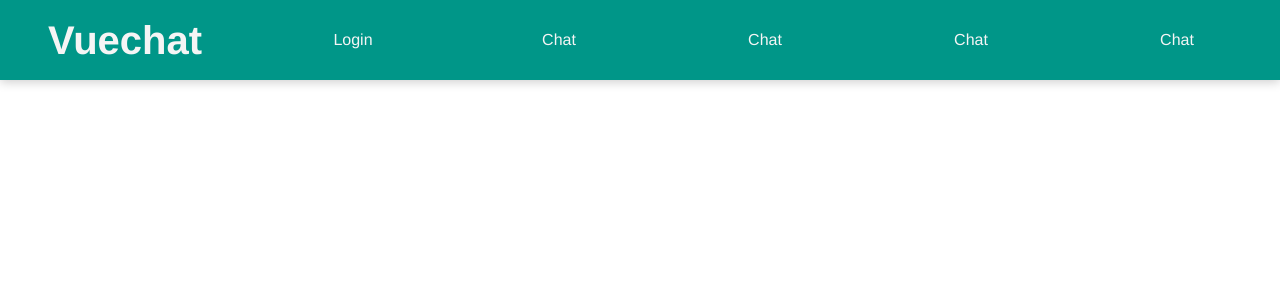
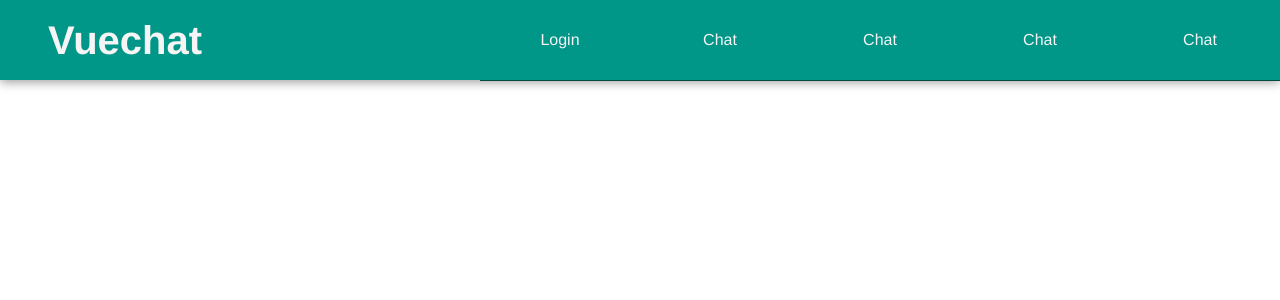
Before and after one commit to mayomayo25/vue-chat, a Vue app: page / in a window 1280 px wide. Shown: the top 300 px of the page. Built offline with nearby package versions, Linux system fonts and the light colour scheme.

Commit message:
グローバルナビゲーションの大まかなデザイン作成

```diff
--- a/src/App.vue
+++ b/src/App.vue
@@ -39,7 +39,7 @@ export default {
 .shadow-normal
   box-shadow 0 2px 5px rgba(0,0,0,0.26)
 .shadow-deep
-  box-shadow 0 2px 10px rgba(0,0,0,.2)
+  box-shadow 0 2px 10px rgba(0,0,0,.4)
 
 .ripple
   position relative
--- a/src/components/GlobalHeader.vue
+++ b/src/components/GlobalHeader.vue
@@ -3,23 +3,30 @@
     router-link.site-title(tag="h1" id="nav_home" to="/")
       a.site-title--link Vuechat
     nav.nav
-      ul.nav-list
-        router-link.nav-list-item.ripple(tag="li" id="nav_login" to="/login" v-on:click.native="rippleEffect")
+      ul.nav-list(v-bind:class='{active:isActive}')
+        router-link.nav-list-item.ripple(tag="li" id="nav_login" to="/login" v-on:click.native="rippleEffect,isActive=!isActive")
           a.nav-list-item--link Login
-        router-link.nav-list-item.ripple(tag="li" id="nav_1th" to="/ChatUserCreateMain" v-on:click.native="rippleEffect")
+        router-link.nav-list-item.ripple(tag="li" id="nav_1th" to="/ChatUserCreateMain" v-on:click.native="rippleEffect,isActive=!isActive")
           a.nav-list-item--link Chat
-        router-link.nav-list-item.ripple(tag="li" id="nav_2th" to="/ChatUserCreateMain" v-on:click.native="rippleEffect")
+        router-link.nav-list-item.ripple(tag="li" id="nav_2th" to="/ChatUserCreateMain" v-on:click.native="rippleEffect,isActive=!isActive")
           a.nav-list-item--link Chat
-        router-link.nav-list-item.ripple(tag="li" id="nav_3th" to="/ChatUserCreateMain" v-on:click.native="rippleEffect")
+        router-link.nav-list-item.ripple(tag="li" id="nav_3th" to="/ChatUserCreateMain" v-on:click.native="rippleEffect,isActive=!isActive")
           a.nav-list-item--link Chat
-        router-link.nav-list-item.ripple(tag="li" id="nav_chat" to="/ChatUserCreateMain" v-on:click.native="rippleEffect")
+        router-link.nav-list-item.ripple(tag="li" id="nav_chat" to="/ChatUserCreateMain" v-on:click.native="rippleEffect,isActive=!isActive")
           a.nav-list-item--link Chat
+    .menu-button.shadow-deep(v-bind:class='{active:isActive}' v-on:click='isActive=!isActive')
+      i.material-icons menu
 </template>
 
 <script>
 
 export default {
   name: 'globalHeader',
+  data: function () {
+    return {
+      isActive: false
+    }
+  },
   methods: {
     rippleEffect: function () {
       var ripple, ripples, RippleEffect, loc, cover, coversize, pos, x, y, i, num
@@ -63,6 +70,8 @@ export default {
   height 80px
   line-height 80px
   background-color #009688
+  @media(max-width 960px)
+    position relative
   &::after
     content ''
     clear both
@@ -77,14 +86,56 @@ export default {
       color #f5f5f5
       text-decoration none
   .nav
-    float left
+    float right
     width calc(100% - 250px)
-    &-list-item
+    height 100%
+    @media(max-width 960px)
+      position absolute
+      top 80px
+      right 0
+      width 400px
+    &-list
+      display flex
+      width 100%
+      max-width 800px
+      margin-left auto
+      margin-right 0
+      @media(max-width 960px)
+        display none
+        &.active
+          display block
+          box-shadow 0 2px 10px rgba(0,0,0,.4)
+      &-item
+        width 20%
+        @media(max-width 960px)
+          width 100%
+        &--link
+          display block
+          border-bottom 1px solid #004D40
+          box-sizing border-box
+          color #f5f5f5
+          text-decoration none
+          background-color #009688
+          @media(max-width 960px)
+            color #004D40
+            background-color #B2DFDB
+  .menu-button
+    display none
+    @media(max-width 960px)
       display inline-block
-      width 20%
-      &--link
-        display block
-        color #f5f5f5
-        text-decoration none
-        background-color #009688
+      position absolute
+      top 10px
+      right 10px
+      width 60px
+      height 60px
+      line-height 85px // メニューアイコン位置調整
+      border-radius 50%
+      background-color #E0F2F1
+      cursor pointer
+      transition all linear .2s
+      &.active
+        background-color #80CBC4
+    .material-icons
+      @media(max-width 960px)
+        font-size 36px
 </style>
```
